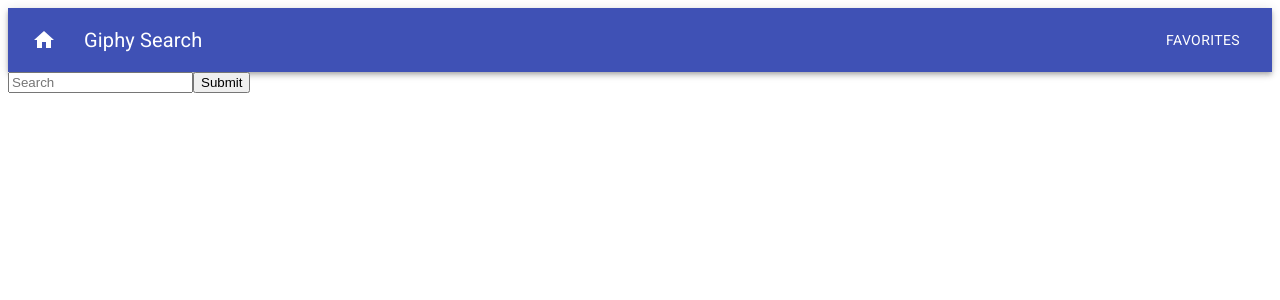
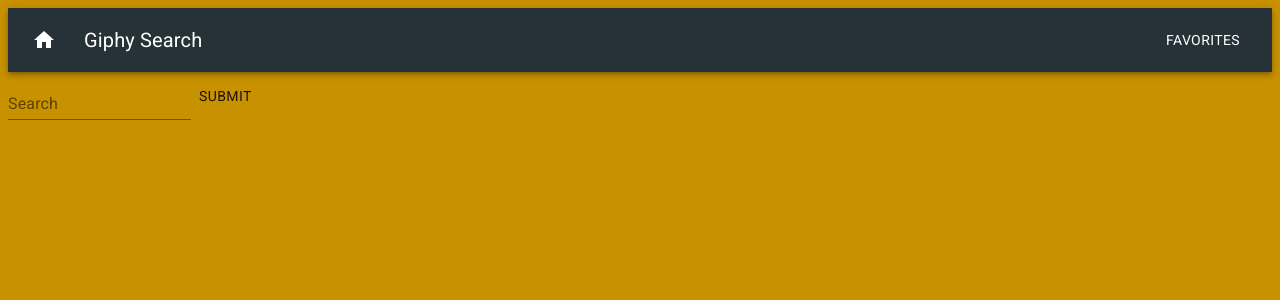
Before and after one commit to dillonbaxendell/group-giphy-saga-project, a React (Create React App) app: page /#/ in a window 1280 px wide. Shown: the top 300 px of the page. Built offline with nearby package versions, Linux system fonts and the light colour scheme.

Commit message:
styling added

```diff
--- /dev/null
+++ b/src/components/App/App.css
@@ -0,0 +1,3 @@
+body {
+    background-color: #c79100;
+}
--- a/src/components/App/App.js
+++ b/src/components/App/App.js
@@ -1,5 +1,8 @@
+//CSS
+import "./App.css";
 import React from "react";
 import "@fontsource/roboto";
+import { createMuiTheme, ThemeProvider } from '@material-ui/core/styles';
 import { Route, HashRouter as Router } from "react-router-dom";
 //import components
 import FavoritesList from "../FavoritesList/FavoritesList";
@@ -7,8 +10,20 @@ import Header from "../Header/Header";
 
 import Search from '../Search/Search';
 
+const theme = createMuiTheme({
+  palette: {
+      primary: {
+          main: '#263238'
+      },
+      secondary : {
+          main: '#ffc107'
+      }
+  }
+});
+
 function App(props) {
   return (
+    <ThemeProvider theme={theme}>
     <Router>
       <div>
         <Header />
@@ -20,6 +35,7 @@ function App(props) {
         </Route>
       </div>
     </Router>
+    </ThemeProvider>
   );
 }
 
--- /dev/null
+++ b/src/components/Search/Search.css
@@ -0,0 +1,3 @@
+.textField {
+    display: flex;
+}
--- a/src/components/Search/Search.jsx
+++ b/src/components/Search/Search.jsx
@@ -1,26 +1,36 @@
-import React from 'react';
-import {useState} from 'react';
-import {useDispatch} from 'react-redux';
-import axios from 'axios'
+import './Search.css';
+import React from "react";
+import { useState } from "react";
+import { useDispatch } from "react-redux";
+import axios from "axios";
+import TextField from "@material-ui/core/TextField";
+import Button from "@material-ui/core/Button";
 
 //SEARCH
 export default function Search() {
-
-let [newSearch, setNewSearch] = useState('');
+  let [newSearch, setNewSearch] = useState("");
   const dispatch = useDispatch();
 
   const handleSearch = (event) => {
     event.preventDefault();
-    console.log(newSearch)
-    dispatch({type: 'FETCH_SEARCH', payload: newSearch})
-}
+    console.log(newSearch);
+    dispatch({ type: "FETCH_SEARCH", payload: newSearch });
+  };
 
   return (
     <div>
       <form onSubmit={handleSearch}>
-            <input type="text" placeholder = "Search" onChange={(evt) => setNewSearch(evt.target.value)} />
-            <button type = "submit" >Submit</button>
+        <div className="textField">
+          <TextField
+            color="primary"
+            id="standard-search"
+            label="Search"
+            type="search"
+            onChange={(evt) => setNewSearch(evt.target.value)}
+          />
+          <Button type="submit">Submit</Button>
+        </div>
       </form>
     </div>
-    )
+  );
 }
```
Lines whose indentation alone changed are shown as unchanged.
